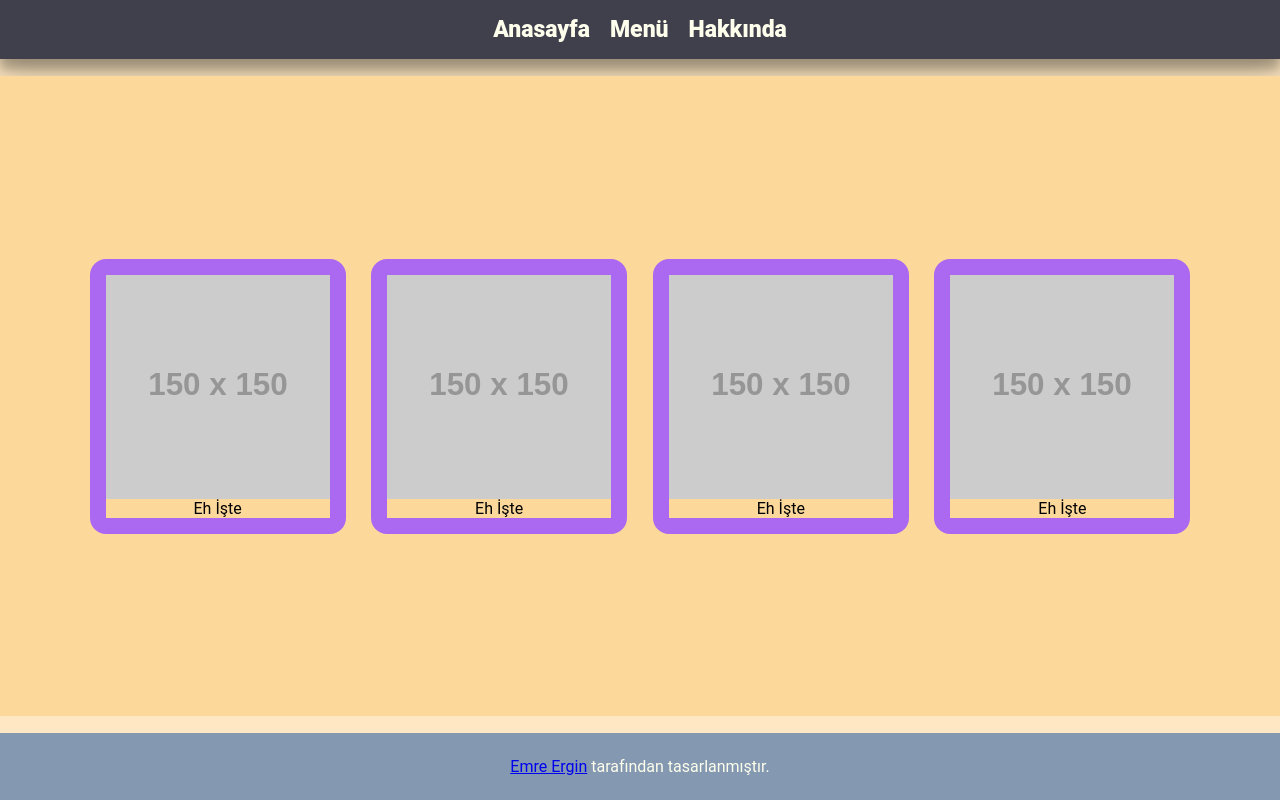
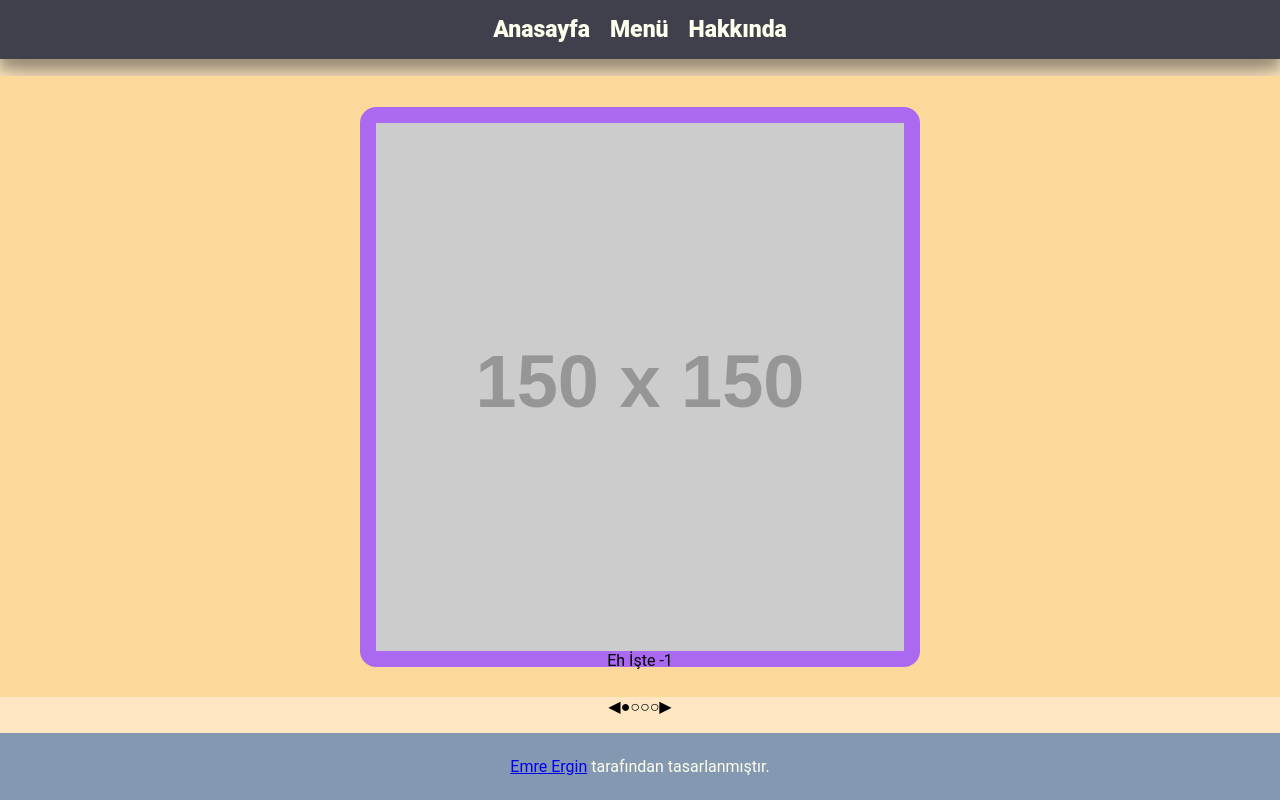
Before and after one commit to emrergin/restoran, a website built with webpack: page dist/index.html in a window 1280 px wide. Both pictures are taken after a click on the item "Menü". Built offline with nearby package versions, Linux system fonts and the light colour scheme; placeholder pictures from the web are drawn by us.

Commit message:
added slideshow

```diff
--- a/src/menuLoad.js
+++ b/src/menuLoad.js
@@ -1,4 +1,9 @@
 function menuLoad(){
+
+
+  let activeSlide=0;
+  const allSlides=[];
+
   const card1=document.createElement(`div`);
   const card2=document.createElement(`div`);
   const card3=document.createElement(`div`)
@@ -17,19 +22,19 @@ function menuLoad(){
   const resim2= new Image();
   const resim3= new Image();
   const resim4= new Image();
-  resim1.src=`https://via.placeholder.com/150?text=Eh+İşte`;
-  resim2.src=`https://via.placeholder.com/150?text=Eh+İşte`;
-  resim3.src=`https://via.placeholder.com/150?text=Eh+İşte`;
-  resim4.src=`https://via.placeholder.com/150?text=Eh+İşte`;
+  resim1.src=`https://via.placeholder.com/150?text=Eh+İşte+1`;
+  resim2.src=`https://via.placeholder.com/150?text=Eh+İşte+2`;
+  resim3.src=`https://via.placeholder.com/150?text=Eh+İşte+3`;
+  resim4.src=`https://via.placeholder.com/150?text=Eh+İşte+4`;
 
   const yazi1=document.createElement(`span`);
   const yazi2=document.createElement(`span`);
   const yazi3=document.createElement(`span`);
   const yazi4=document.createElement(`span`);
-  yazi1.textContent="Eh İşte";
-  yazi2.textContent="Eh İşte";
-  yazi3.textContent="Eh İşte";
-  yazi4.textContent="Eh İşte";
+  yazi1.textContent="Eh İşte -1";
+  yazi2.textContent="Eh İşte -2";
+  yazi3.textContent="Eh İşte -3";
+  yazi4.textContent="Eh İşte -4";
 
 
   card1.appendChild(resim1);
@@ -40,18 +45,68 @@ function menuLoad(){
   card2.appendChild(yazi2);
   card3.appendChild(yazi3);
   card4.appendChild(yazi4);
+  allSlides[0]=card1;
+  allSlides[1]=card2;
+  allSlides[2]=card3;
+  allSlides[3]=card4;
 
 
   const menuGenel=document.createElement('div');
-  menu.appendChild(card1);
-  menu.appendChild(card2);
-  menu.appendChild(card3);
-  menu.appendChild(card4);
+  menu.appendChild(allSlides[activeSlide]);
+  // menu.appendChild(card2);
+  // menu.appendChild(card3);
+  // menu.appendChild(card4);
   menuGenel.appendChild(menu);
+
+  const imageNav= document.createElement(`div`);
+  const leftNav=document.createElement(`span`);
+  leftNav.addEventListener("click", navBackward);
+  leftNav.classList.add(`smallButton`);
+  leftNav.textContent=`◀`;
+  const rightNav=document.createElement(`span`);
+  rightNav.textContent=`▶`
+  rightNav.addEventListener("click", navForward);
+  rightNav.classList.add(`smallButton`);
+  const navText=document.createElement(`span`);
+
+  navText.textContent=blackDot();
+
+  let slideInterval=setInterval(navForward, 5000);
+
+
+  imageNav.appendChild(leftNav);
+  imageNav.appendChild(navText);
+  imageNav.appendChild(rightNav);
+  imageNav.classList.add(`unselectable`);
+
+  menuGenel.appendChild(imageNav);
   menuGenel.setAttribute(`id`,`menuContainer`);
 
   return menuGenel;
 
+  function navForward(){
+    activeSlide=(activeSlide+1)%4;
+    menu.removeChild(menu.firstChild);
+    menu.appendChild(allSlides[activeSlide]);
+    navText.textContent=blackDot();
+  }
+
+  function navBackward(){
+    activeSlide=(activeSlide-1);
+    if (activeSlide===-1){activeSlide=3;}
+    menu.removeChild(menu.firstChild);
+    menu.appendChild(allSlides[activeSlide]);
+    navText.textContent=blackDot();
+  }
+
+  function blackDot(){
+    let navString=`○○○○`;
+    navString=navString.substring(0,activeSlide) + `●`+ navString.substring(activeSlide+1);
+    return navString;
+  }
+
 }
 
+
+
   export {  menuLoad };
--- a/src/style.css
+++ b/src/style.css
@@ -3,6 +3,16 @@
     box-sizing: border-box;
 }
 /* https://coolors.co/fefeec-fee7c2-403f4c-8499b1-d9bbf9 */
+
+
+.unselectable {
+    -moz-user-select: -moz-none;
+    -khtml-user-select: none;
+    -webkit-user-select: none;
+    -o-user-select: none;
+    user-select: none;
+}
+
 
 html,body{
     margin:0px;
@@ -128,7 +138,9 @@ li{
     flex-direction: column;
     border-radius: 2vmin;
     border: 2vmin solid #AB69F2;
-    width: 20%;
+    /* width: 100vw; */
+    height: 70vh;
+    width: 70vh;
 }
 
 .menuitem span{
@@ -146,13 +158,14 @@ li{
     display: flex;
     align-items: center;
     justify-content: center;
-    align-content: space-evenly;
+    /* align-content: space-evenly; */
     width: 100%;
     height: 100%;
     /* flex-wrap: wrap; */
     margin:0px 5vw;
     gap:0.5vh 2vw;
     background-color: #FDD89B;
+    overflow: hidden;
 }
 
 #menuContainer{
@@ -162,6 +175,10 @@ li{
     width: 100%;
     justify-content: center;
     align-items: center;
+}
+
+.smallButton{
+    cursor: pointer;
 }
 
 
```
Also changed, not shown: README.md, dist/main.js.
